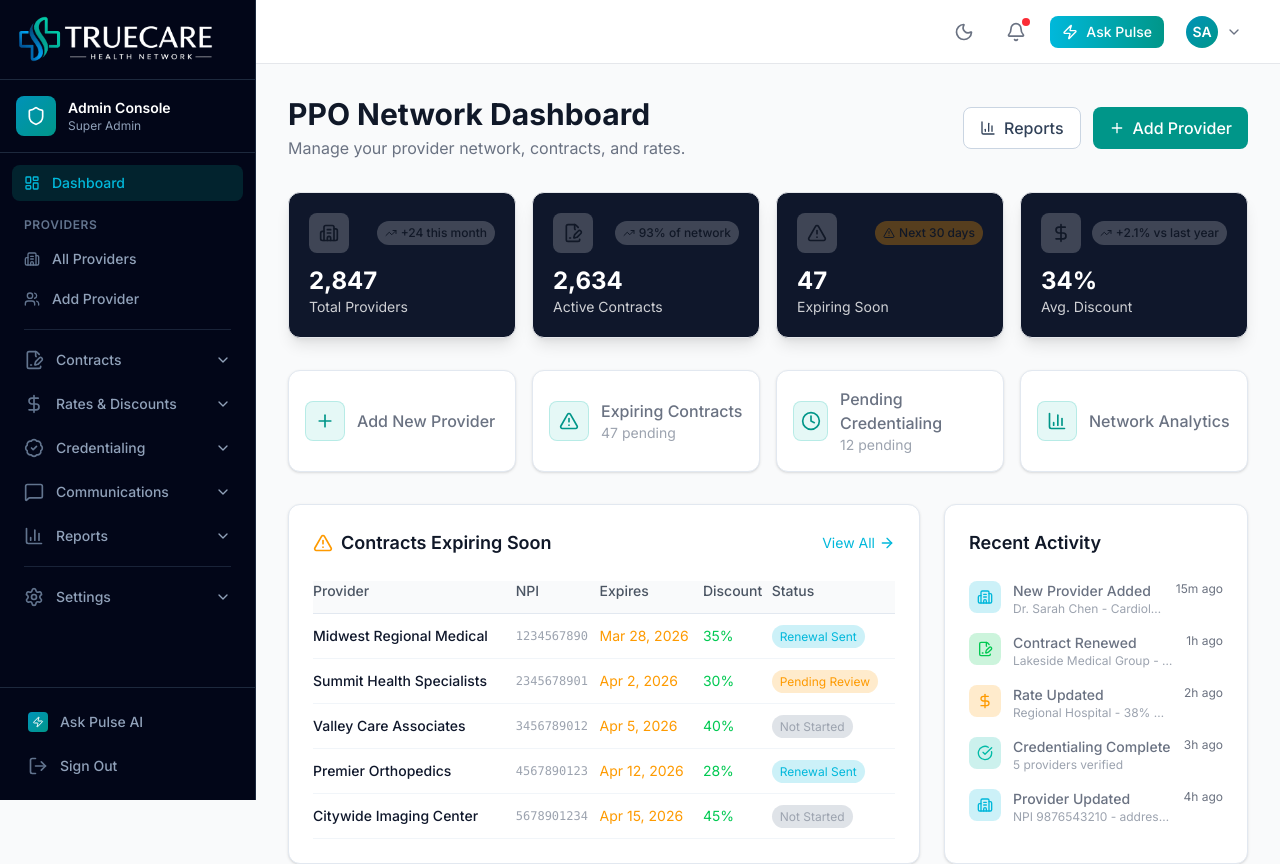
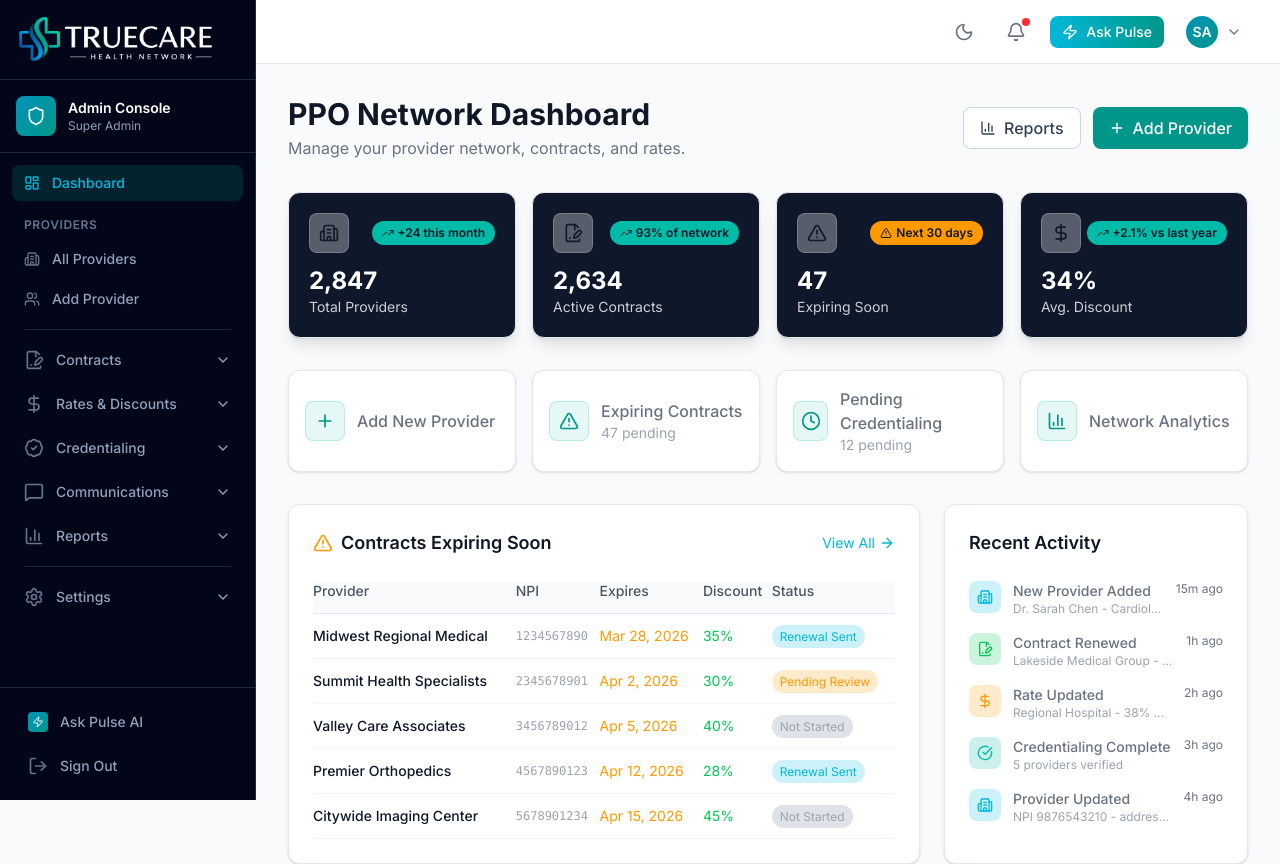
Before and after one commit to CoHoast/clarity-health-network, a Next.js app: page /admin in a window 1280 px wide. Shown: the top 864 px of the page. Built offline with nearby package versions, Linux system fonts and the light colour scheme.

Commit message:
Make stat card badges solid and bold (teal/amber backgrounds with white text)

```diff
--- a/app/admin/page.tsx
+++ b/app/admin/page.tsx
@@ -109,15 +109,15 @@ export default function AdminDashboard() {
             >
               <div className="flex items-center justify-between mb-3">
                 <div className={`w-10 h-10 rounded-lg flex items-center justify-center ${
-                  isDark ? "bg-cyan-500/20 border border-cyan-500/30" : "bg-white/20"
+                  isDark ? "bg-cyan-500/30 border border-cyan-500/50" : "bg-white/30 border border-white/20"
                 }`}>
-                  <Icon className={`w-5 h-5 ${isDark ? "text-cyan-400" : "text-white"}`} />
+                  <Icon className="w-5 h-5 text-white" />
                 </div>
                 <span
-                  className={`text-xs font-medium px-2 py-1 rounded-full flex items-center gap-1 ${
+                  className={`text-xs font-semibold px-2.5 py-1 rounded-full flex items-center gap-1 ${
                     stat.trend === "warning"
-                      ? isDark ? "bg-amber-500/20 text-amber-400" : "bg-amber-500/30 text-white"
-                      : isDark ? "bg-cyan-500/20 text-cyan-400" : "bg-white/20 text-white"
+                      ? "bg-amber-500 text-white"
+                      : "bg-teal-500 text-white"
                   }`}
                 >
                   {stat.trend === "up" && <TrendingUp className="w-3 h-3" />}
```
